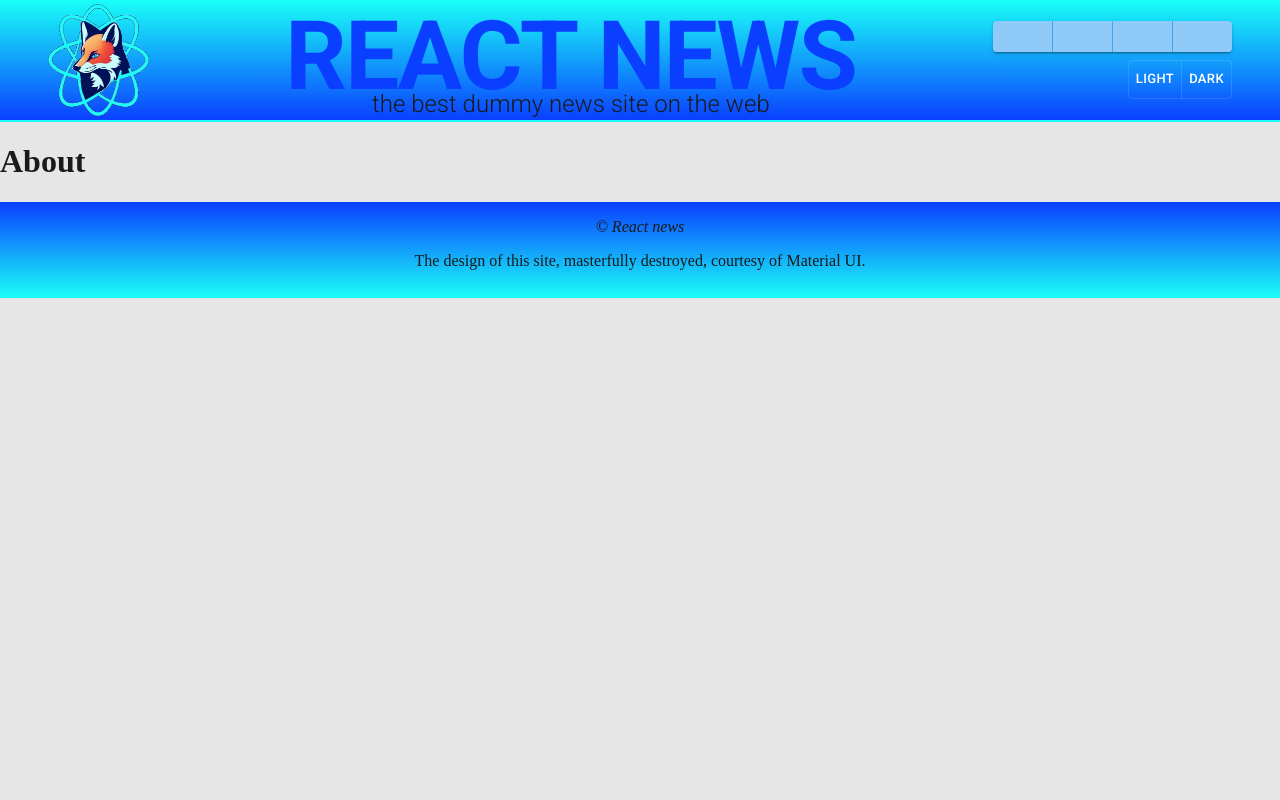
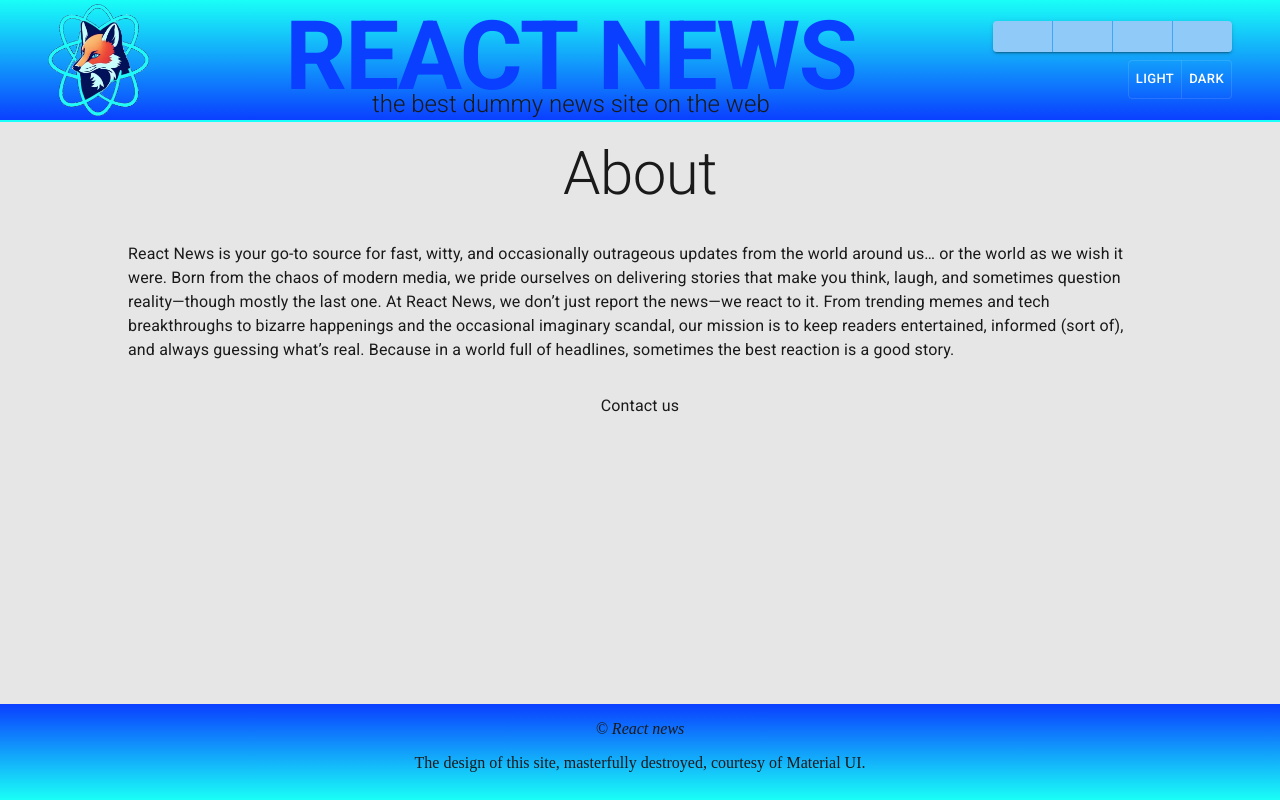
Before and after one commit to eckofox1981/news-reactor, a React (Vite) app: page /about in a window 1280 px wide. Built offline with nearby package versions, Linux system fonts and the light colour scheme; some icons are missing.

Commit message:
implemented ArticlePage to find localStorage articles, wrote something in AboutPage

```diff
--- a/src/pages/About.jsx
+++ b/src/pages/About.jsx
@@ -1,3 +1,34 @@
+import { Typography } from "@mui/material";
+
 export function About() {
-  return <h1>About</h1>;
+  return (
+    <main>
+      <Typography variant="h2">About</Typography>
+      <Typography variant="body1" sx={{ marginTop: "2rem" }}>
+        React News is your go-to source for fast, witty, and occasionally
+        outrageous updates from the world around us… or the world as we wish it
+        were. Born from the chaos of modern media, we pride ourselves on
+        delivering stories that make you think, laugh, and sometimes question
+        reality—though mostly the last one. At React News, we don’t just report
+        the news—we react to it. From trending memes and tech breakthroughs to
+        bizarre happenings and the occasional imaginary scandal, our mission is
+        to keep readers entertained, informed (sort of), and always guessing
+        what’s real. Because in a world full of headlines, sometimes the best
+        reaction is a good story.
+      </Typography>
+      <a href="mailto:eckofox1981@pm.me">
+        <Typography
+          variant="body1"
+          sx={{
+            marginTop: "2rem",
+            alignSelf: "flex-end",
+
+            marginRight: 0,
+          }}
+        >
+          Contact us
+        </Typography>
+      </a>
+    </main>
+  );
 }
--- a/src/pages/ArticlePage.jsx
+++ b/src/pages/ArticlePage.jsx
@@ -88,7 +88,7 @@
             </Container>
             <Tags tags={article.tags} />
           </CardContent>
-          <UserCard userId={article.userId} />
+          <UserCard userId={article.userId} local={article.local} />
         </Card>
       </main>
     );
@@ -98,7 +98,25 @@
 }
 
 async function fetchArticle(articleId) {
-  console.log("running");
+  //check first in localStorage
+  const articles = JSON.parse(localStorage.getItem("local-articles")) || [];
+  const localArticle = articles.find((a) => a.id == articleId);
+  console.log(localArticle);
+  console.log(localArticle);
+
+  if (localArticle !== null || localArticle !== undefined) {
+    return new Post(
+      localArticle.id,
+      localArticle.title,
+      localArticle.body,
+      localArticle.tags,
+      localArticle.likes,
+      localArticle.dislikes,
+      localArticle.views,
+      localArticle.userId,
+      localArticle.local
+    );
+  }
 
   try {
     const response = await fetch(`https://dummyjson.com/posts/${articleId}`, {
```
